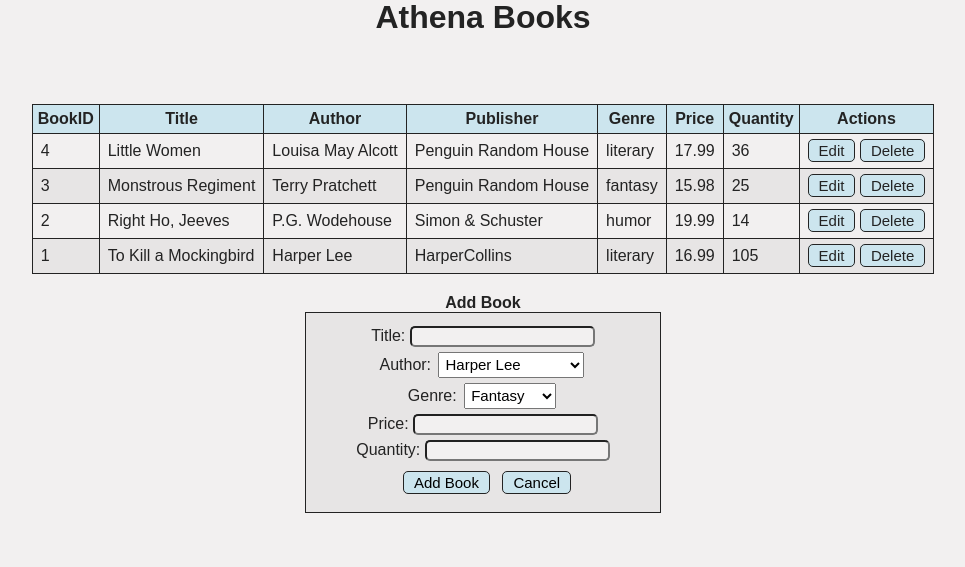
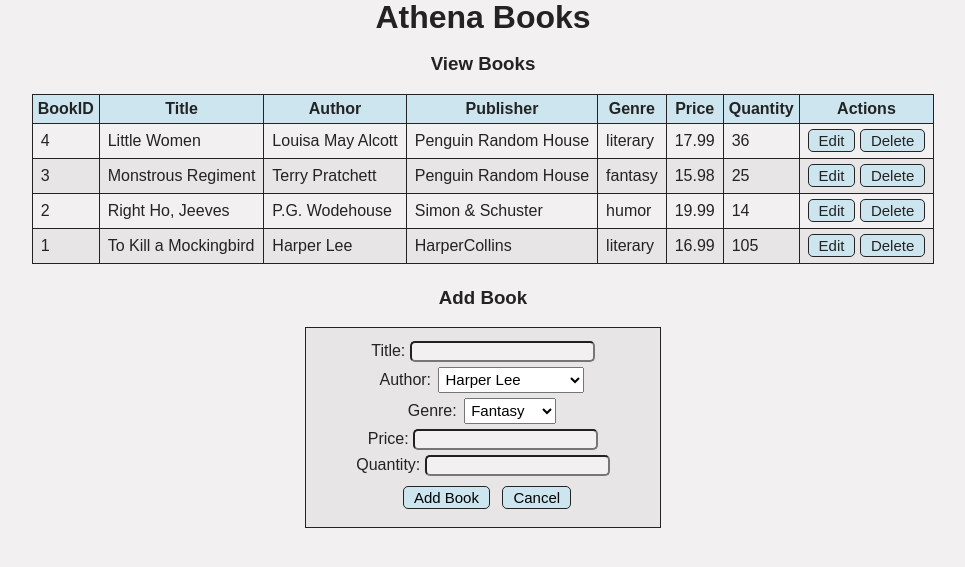
Before and after one commit to vmkiss/athena-books-db, a Flask app: page /books in a window 1280 px wide. Shown: the part 40-607 px from the top of the page, without its empty margins (157-1122 px from the left). Run offline with Flask 3, Linux system fonts and the light colour scheme; data comes from the database, SQL or seed files in the repository; data that the repository does not hold is empty; some libraries are stand-ins or nearby versions.

Commit message:
add captions to tables

```diff
--- a/static/css/style.css
+++ b/static/css/style.css
@@ -186,6 +186,7 @@ Source URL: https://replit.com/@PamVanLonden/a-Global-Stylesheet#App.css */
   }
 
   #browse {
+    margin-top: -70px;
     margin-bottom: -30px;
   }
 
--- a/templates/authors.j2
+++ b/templates/authors.j2
@@ -22,7 +22,9 @@
         </nav>
         <h1>Athena Books</h1>
     </header>
+
 	<div id="browse"></br>
+        <caption><h3>View Authors<h3><caption>
 		<table border="1" cellpadding="5">
             <!-- Access data tuple passed from app.py -->
             {% if data %}
@@ -58,7 +60,7 @@
 	<div id="insert">
 		<!-- form to INSERT new data into Books-->
 		<form id="insertAuthor" action="/authors" method="post">
-			<legend><strong>Add Author</strong></legend>
+			<legend><h3>Add Author</h3></legend>
 			<fieldset>
                 <!-- placeholder shows ghost text, required forces an input, pattern forces input adherence -->
 				<label for="name">Name:</label>
--- a/templates/bookpurchases.j2
+++ b/templates/bookpurchases.j2
@@ -24,6 +24,7 @@
         <h1>Athena Books</h1>
     </header>
 	<div id="browse"></br>
+		<caption><h3>View Book Purchases</h3></caption>
 		<table border="1" cellpadding="5">
             <!-- Access data tuple passed from app.py -->
             {% if data %}
--- a/templates/books.j2
+++ b/templates/books.j2
@@ -23,7 +23,9 @@
         </nav>
         <h1>Athena Books</h1>
     </header>
+
 	<div id="browse"></br>
+        <caption><h3>View Books</h3></caption>
 		<table border="1" cellpadding="5">
             <!-- Access data tuple passed from app.py -->
             {% if data %}
@@ -67,7 +69,7 @@
 	<div id="insert">
 		<!-- form to INSERT new data into Books-->
 		<form id="insertBook" action="/books" method="post">
-			<legend><strong>Add Book</strong></legend>
+			<legend><h3>Add Book</h3></legend>
 			<fieldset>
                 <!-- placeholder shows ghost text, required forces an input, pattern forces input adherence -->
 				<label for="title">Title:</label>
--- a/templates/customers.j2
+++ b/templates/customers.j2
@@ -24,6 +24,7 @@
         <h1>Athena Books</h1>
     </header>
 	<div id="browse"></br>
+        <caption><h3>View Customers</h3></caption>
 		<table border="1" cellpadding="5">
             <!-- Access data tuple passed from app.py -->
             {% if data %}
@@ -65,7 +66,7 @@
 	<div id="insert">
 		<!-- form to INSERT new data into Customers-->
 		<form id="insertCustomer" action="/customers" method="post">
-			<legend><strong>Add Customer</strong></legend>
+			<legend><h3>Add Customer</h3></legend>
 			<fieldset>
                 <!-- placeholder shows ghost text, required forces an input, pattern forces input adherence -->
 				<label for="name">Name:</label>
--- a/templates/publishers.j2
+++ b/templates/publishers.j2
@@ -23,7 +23,9 @@
         </nav>
         <h1>Athena Books</h1>
     </header>
+
 	<div id="browse"></br>
+        <caption><h3>View Publishers</h3></caption>
 		<table border="1" cellpadding="5">
             <!-- Access data tuple passed from app.py -->
             {% if data %}
@@ -59,7 +61,7 @@
 	<div id="insert">
 		<!-- form to INSERT new data into Publishers-->
 		<form id="insertPublisher" action="/publishers" method="post">
-			<legend><strong>Add Publisher</strong></legend>
+			<legend><h3>Add Publisher<h3></legend>
 			<fieldset>
                 <!-- placeholder shows ghost text, required forces an input, pattern forces input adherence -->
 				<label for="name">Name:</label>
--- a/templates/purchases.j2
+++ b/templates/purchases.j2
@@ -24,6 +24,7 @@
         <h1>Athena Books</h1>
     </header>
 	<div id="browse"></br>
+		<caption><h3>View Purchases</h3></caption>
 		<table border="1" cellpadding="5">
             <!-- Access data tuple passed from app.py -->
             {% if data %}
@@ -67,7 +68,7 @@
 	<div id="insert">
 		<!-- form to INSERT new data into Purchases-->
 		<form id="insertPurchase" action="/purchases" method="post">
-			<legend><strong>Add Purchase</strong></legend>
+			<legend><h3>Add Purchase</h3></legend>
 			<fieldset>
                 <!-- placeholder shows ghost text, required forces an input, pattern forces input adherence -->
 				<label for="customer">Customer:</label>
```
